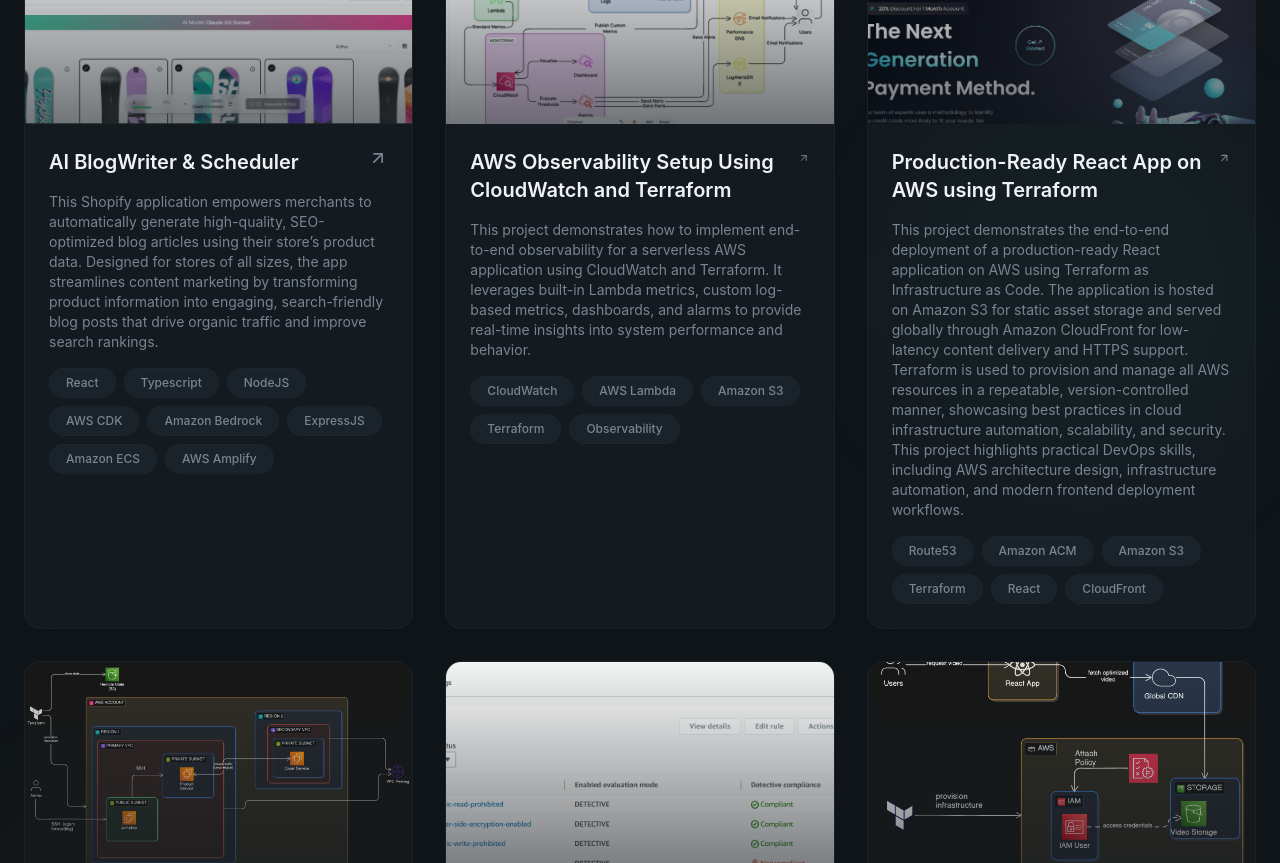
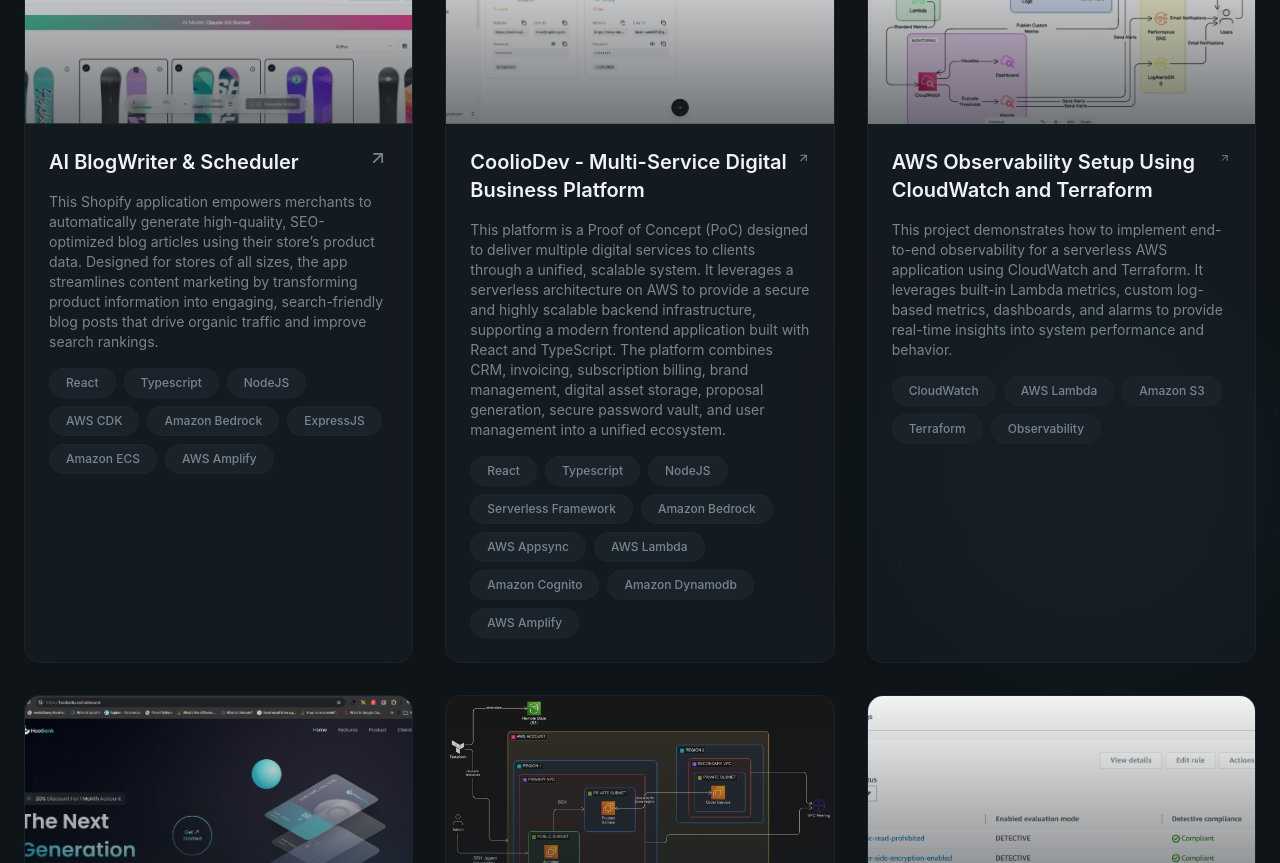
Before and after one commit to ibrarmunircoder/portfolio-website, a React (Vite) app: page / in a window 1280 px wide. Shown: the part 1920-2783 px from the top of the page. Built offline with nearby package versions, Linux system fonts and the light colour scheme.

Commit message:
added new project

```diff
--- a/src/data/projects.json
+++ b/src/data/projects.json
@@ -15,6 +15,24 @@
       "AWS Amplify"
     ],
     "github": "https://github.com/ibrarmunircoder/AI-blog-writer-scheduler"
+  },
+  {
+    "title": "CoolioDev - Multi-Service Digital Business Platform",
+    "description": "This platform is a Proof of Concept (PoC) designed to deliver multiple digital services to clients through a unified, scalable system. It leverages a serverless architecture on AWS to provide a secure and highly scalable backend infrastructure, supporting a modern frontend application built with React and TypeScript. The platform combines CRM, invoicing, subscription billing, brand management, digital asset storage, proposal generation, secure password vault, and user management into a unified ecosystem.",
+    "image": "/projects/cooliodev/password.png",
+    "tags": [
+      "React",
+      "Typescript",
+      "NodeJS",
+      "Serverless Framework",
+      "Amazon Bedrock",
+      "AWS Appsync",
+      "AWS Lambda",
+      "Amazon Cognito",
+      "Amazon Dynamodb",
+      "AWS Amplify"
+    ],
+    "github": "https://github.com/ibrarmunircoder/cooliodev-multi-service-platform"
   },
   {
     "title": "AWS Observability Setup Using CloudWatch and Terraform",
--- a/src/sections/Projects.jsx
+++ b/src/sections/Projects.jsx
@@ -82,7 +82,7 @@ export const Projects = () => {
                 <div className="flex flex-wrap gap-2">
                   {project.tags.map((tag, tagIdx) => (
                     <span
-                      key={tagIdx}
+                      key={"tag" + tagIdx}
                       className="px-4 py-1.5 rounded-full bg-surface text-xs font-medium border border-border/50 text-muted-foreground hover:border-primary/50 hover:text-primary transition-all duration-300"
                     >
                       {tag}
--- a/src/sections/Skills.jsx
+++ b/src/sections/Skills.jsx
@@ -80,7 +80,7 @@ export const Skills = () => {
         <div className="flex flex-wrap justify-center gap-3 mb-10">
           {skillCategories.map((group, index) => (
             <button
-              key={index}
+              key={"tab" + index}
               onClick={() => setActiveTab(index)}
               className={`px-5 py-2 rounded-full border transition-all duration-300 text-sm md:text-base
                 ${
@@ -98,7 +98,7 @@ export const Skills = () => {
         <div className="grid grid-cols-2 md:grid-cols-3 lg:grid-cols-4 gap-6 max-w-5xl mx-auto">
           {skillCategories[activeTab].skills.map((skill, index) => (
             <div
-              key={index}
+              key={"skill" + index}
               className="glass p-5 rounded-2xl border border-primary/30
               text-center hover:border-primary/50 transition-all duration-300"
             >
```
Also changed, not shown: public/projects/cooliodev/password.png (added).
